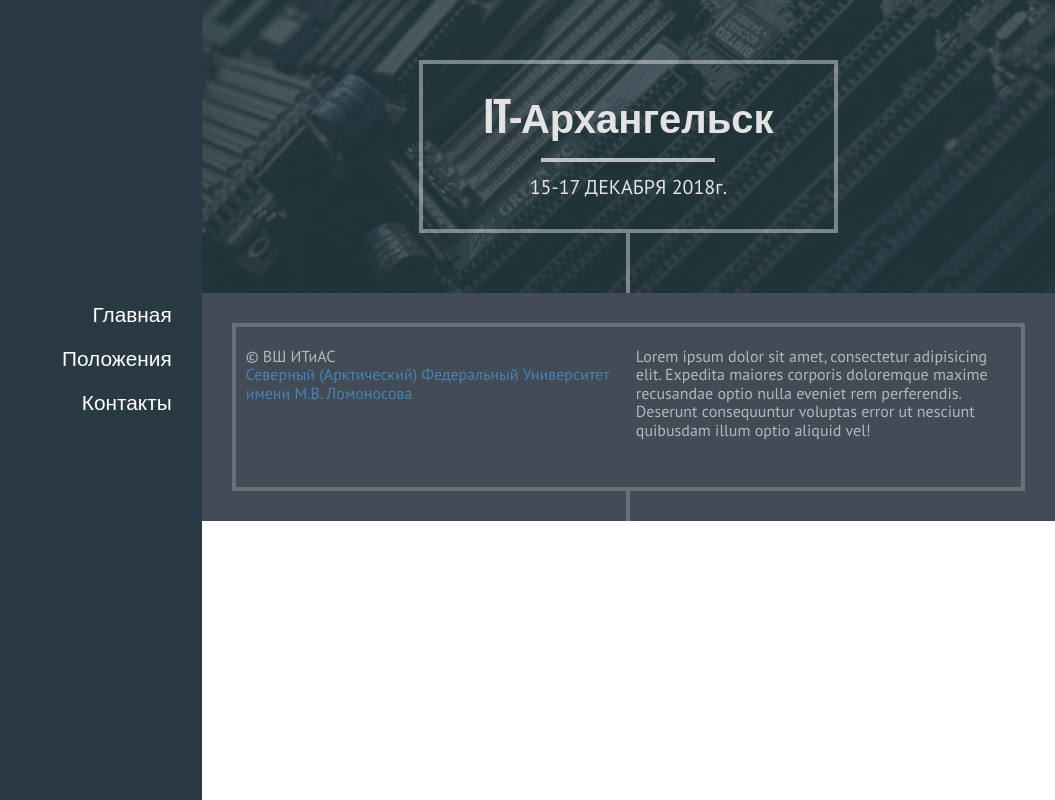
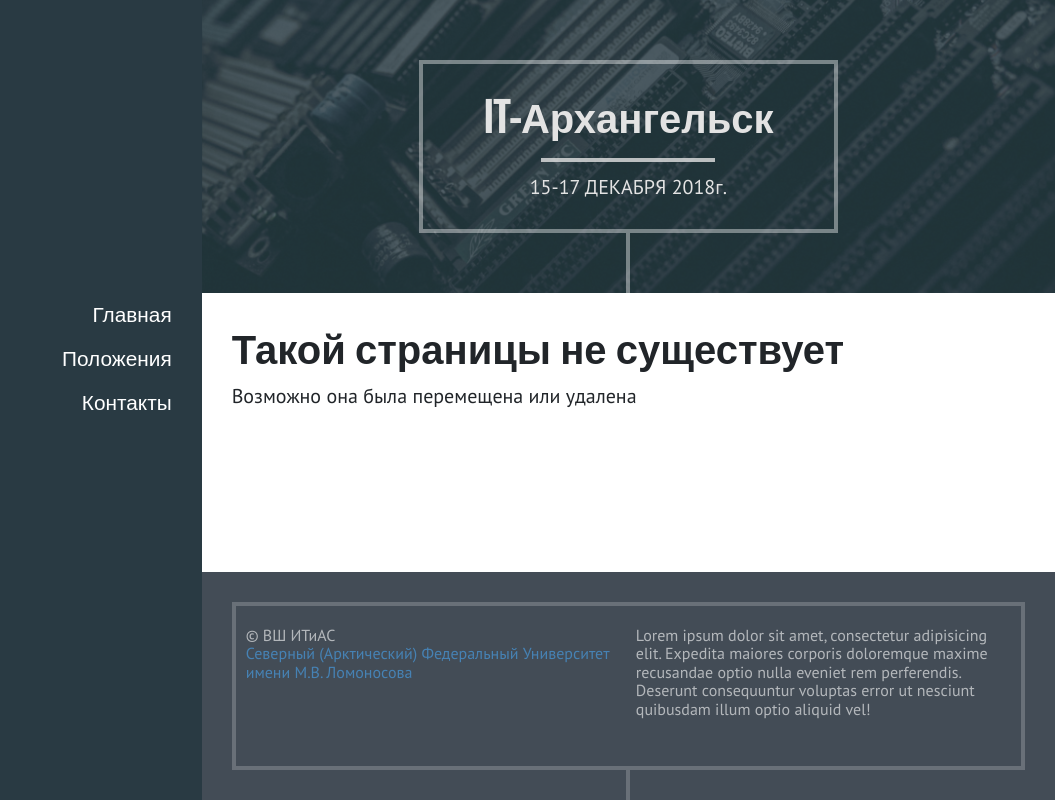
Before and after one commit to itfest/itfest-webapp, a Vue app: page /404 in a window 1280 px wide. Shown: the whole page, without its empty margins (225-1280 px from the left). Built offline with nearby package versions, Linux system fonts and the light colour scheme; no server answers.

Commit message:
implement 404 page

```diff
--- a/src/router.ts
+++ b/src/router.ts
@@ -28,6 +28,19 @@ export default new Router({
 			// which is lazy-loaded when the route is visited.
 			component: () => import(/* webpackChunkName: "about" */ './views/Register.vue'),
 		},
+		{
+			path: '/404',
+			name: '404',
+			// route level code-splitting
+			// this generates a separate chunk (about.[hash].js) for this route
+			// which is lazy-loaded when the route is visited.
+			component: () => import(/* webpackChunkName: "about" */ './views/404.vue'),
+		},
+		{
+			path: '*',
+			name: '404',
+			redirect: '/404',
+		},
 	],
 	scrollBehavior(to, from, savedPosition) {
 		return {x: 0, y: 0};
--- /dev/null
+++ b/src/views/404.vue
@@ -0,0 +1,8 @@
+<template>
+	<div>
+		<h1>Такой страницы не существует</h1>
+		<p>
+			Возможно она была перемещена или удалена
+		</p>
+	</div>
+</template>
```
